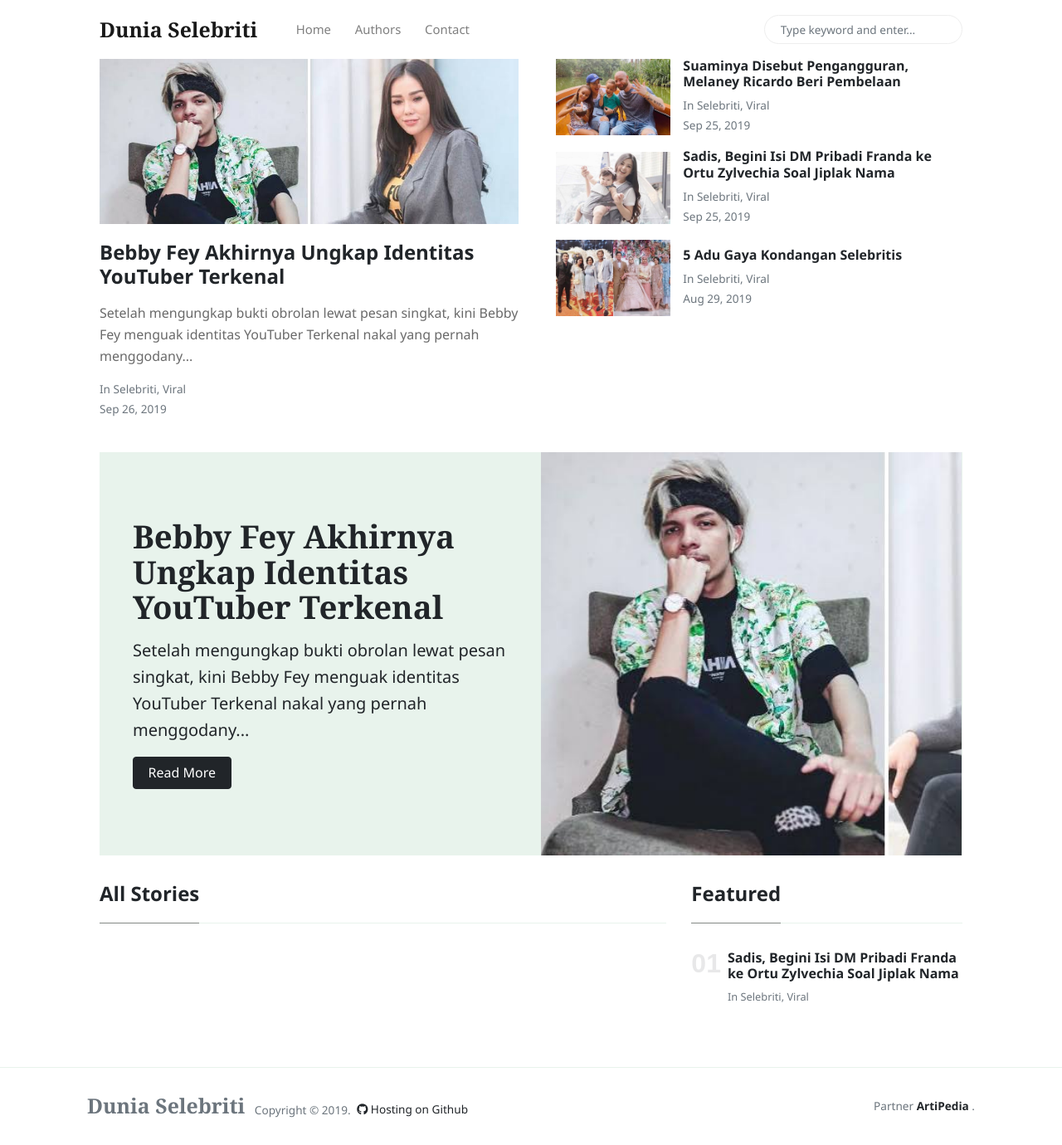
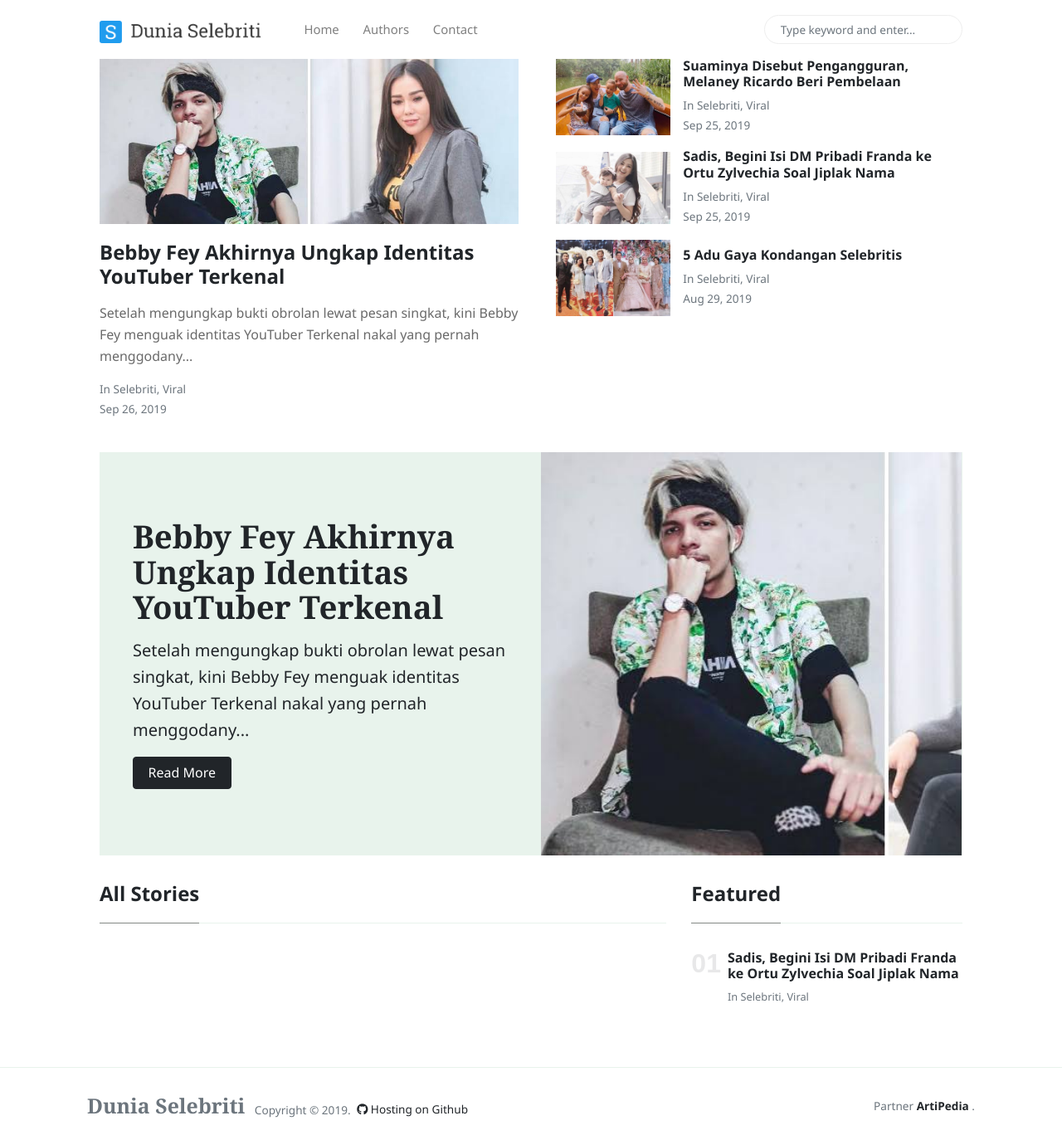
Before and after one commit to emmamery93/blog-1, a Jekyll site: the page built from index.html, in a window 1280 px wide and 1380 px high. Shown: the whole window at 83% size. Built offline with Jekyll 4.4.1, drawn with Linux system fonts in a browser that asks for light colours; nearby versions of some CDN libraries; the list of posts is cut into pages by our own code.

Commit message:
Update default.html

```diff
--- a/_layouts/default.html
+++ b/_layouts/default.html
@@ -42,7 +42,7 @@
     <!-- Navbar -->
     <nav id="MagicMenu" class="topnav navbar navbar-expand-lg navbar-light bg-white fixed-top">
     <div class="container">
-        <a class="navbar-brand" href="/"><strong>{{site.name}}</strong></a>
+        <a class="navbar-brand" href="/"><img src="https://iinewstech.com/assets/images/logo-via-logohub.png" width="200" title="{{site.name}}" alt="{{site.name}}"></a>
         <button class="navbar-toggler collapsed" type="button" data-toggle="collapse" data-target="#navbarColor02" aria-controls="navbarColor02" aria-expanded="false" aria-label="Toggle navigation">
         <span class="navbar-toggler-icon"></span>
         </button>
```
